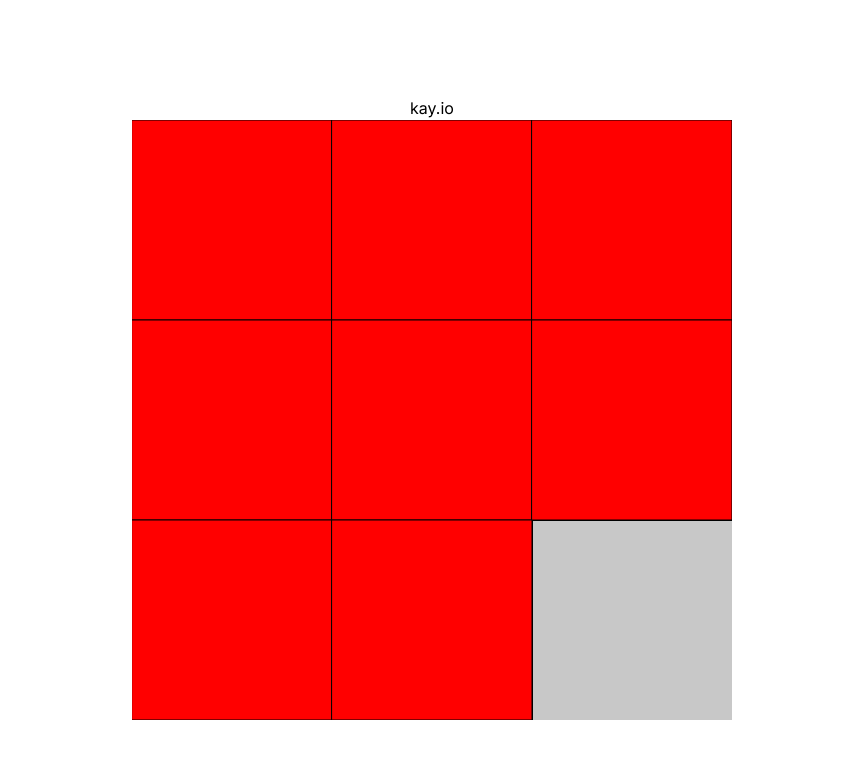
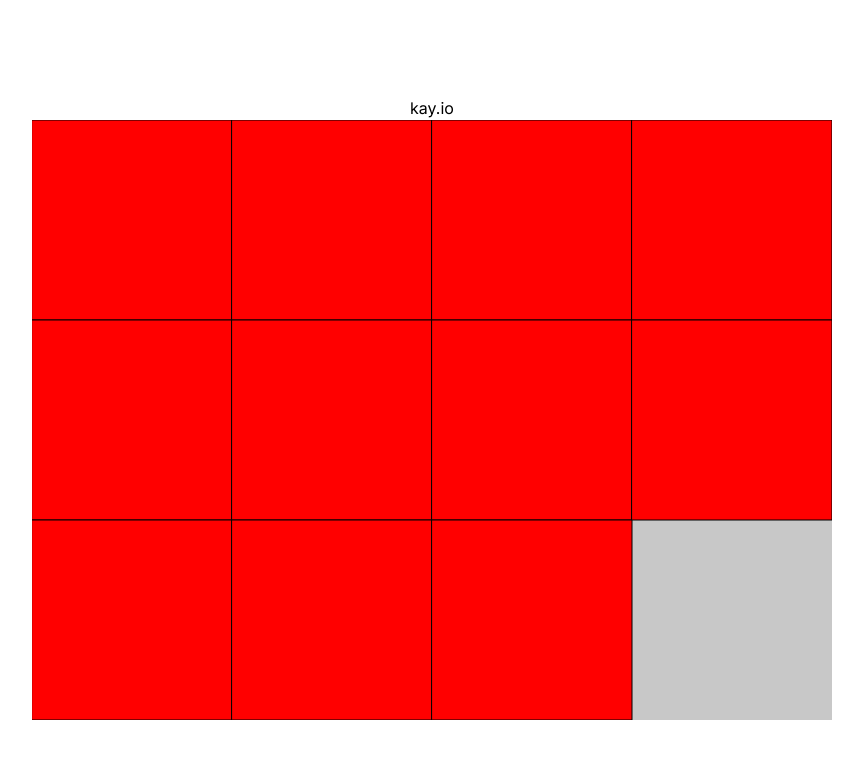
Before and after one commit to ErenYLCN/kayy.io, a Next.js app: page / in a window 1280 px wide. Shown: the top 758 px of the page, without its empty margins (208-1071 px from the left). Built offline with nearby package versions, Linux system fonts and the light colour scheme.

Commit message:
feat(board): create simple movements

```diff
--- a/src/board/board.ts
+++ b/src/board/board.ts
@@ -2,38 +2,80 @@
 
 import p5 from 'p5';
 
-const DIMENSION = 600;
 const ROWS = 3;
-const TOTAL_CELLS = ROWS * ROWS;
-const CELL_DIMENSION = DIMENSION / ROWS;
+const COLS = 4;
+const CELL_DIMENSION = 200;
+const TOTAL_CELLS = ROWS * COLS;
+const CANVAS_WIDTH = CELL_DIMENSION * COLS;
+const CANVAS_HEIGHT = CELL_DIMENSION * ROWS;
 
 function divideInt(a: number, b: number) { return Math.floor(a / b) };
+
+function swap(arr: any[], i: number, j: number) {
+  const temp = arr[i];
+  arr[i] = arr[j];
+  arr[j] = temp;
+}
 
 const board = (p: p5) => {
   /* create boardData array, an array with N = ROWS x ROWS cells, first N - 1 cells have
    * value {id}, last cell has value null
    */
   const boardData = [...Array.from({ length: TOTAL_CELLS - 1 }, (_, id) => id), null];
+  let nullIndex = TOTAL_CELLS - 1;
 
   p.setup = () => {
-    p.createCanvas(DIMENSION, DIMENSION);
-    p.background(200);
+    p.createCanvas(CANVAS_WIDTH, CANVAS_HEIGHT);
+    console.log(boardData);
   };
 
   p.draw = () => {
+    p.background(200);
     p.fill(255, 0, 0);
-
     boardData.forEach((id, index) => {
       if (id === null) return;
       p.rect
         (
-          (index % ROWS) * CELL_DIMENSION,
-          (divideInt(index, ROWS)) * CELL_DIMENSION,
+          (index % COLS) * CELL_DIMENSION,
+          (divideInt(index, COLS)) * CELL_DIMENSION,
           CELL_DIMENSION, CELL_DIMENSION
         )
     });
   };
 
+  p.keyPressed = () => {
+    switch (p.keyCode) {
+      case p.LEFT_ARROW:
+        if (nullIndex % COLS !== COLS - 1) {
+          swap(boardData, nullIndex, nullIndex + 1);
+          nullIndex += 1;
+          p.clear();
+        }
+        break;
+      case p.RIGHT_ARROW:
+        if (nullIndex % COLS !== 0) {
+          swap(boardData, nullIndex, nullIndex - 1);
+          nullIndex -= 1;
+          p.clear();
+        }
+        break;
+      case p.UP_ARROW:
+        if (divideInt(nullIndex, COLS) !== ROWS - 1) {
+          swap(boardData, nullIndex, nullIndex + COLS);
+          nullIndex += COLS;
+          p.clear();
+        }
+        break;
+      case p.DOWN_ARROW:
+        if (divideInt(nullIndex, COLS) !== 0) {
+          swap(boardData, nullIndex, nullIndex - COLS);
+          nullIndex -= COLS;
+          p.clear();
+        }
+        break;
+    }
+  };
+
 };
 
 export default board;
```
